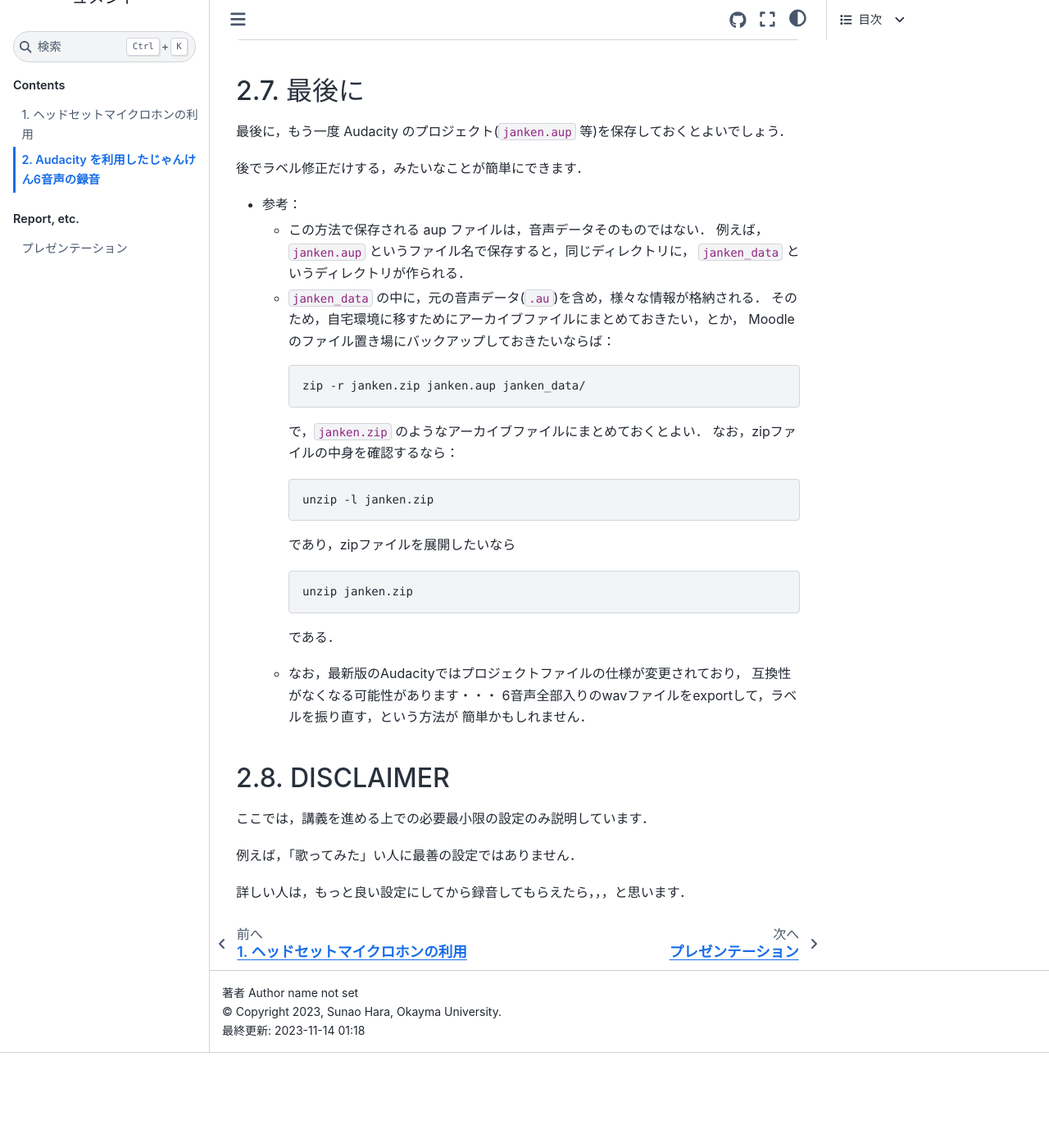
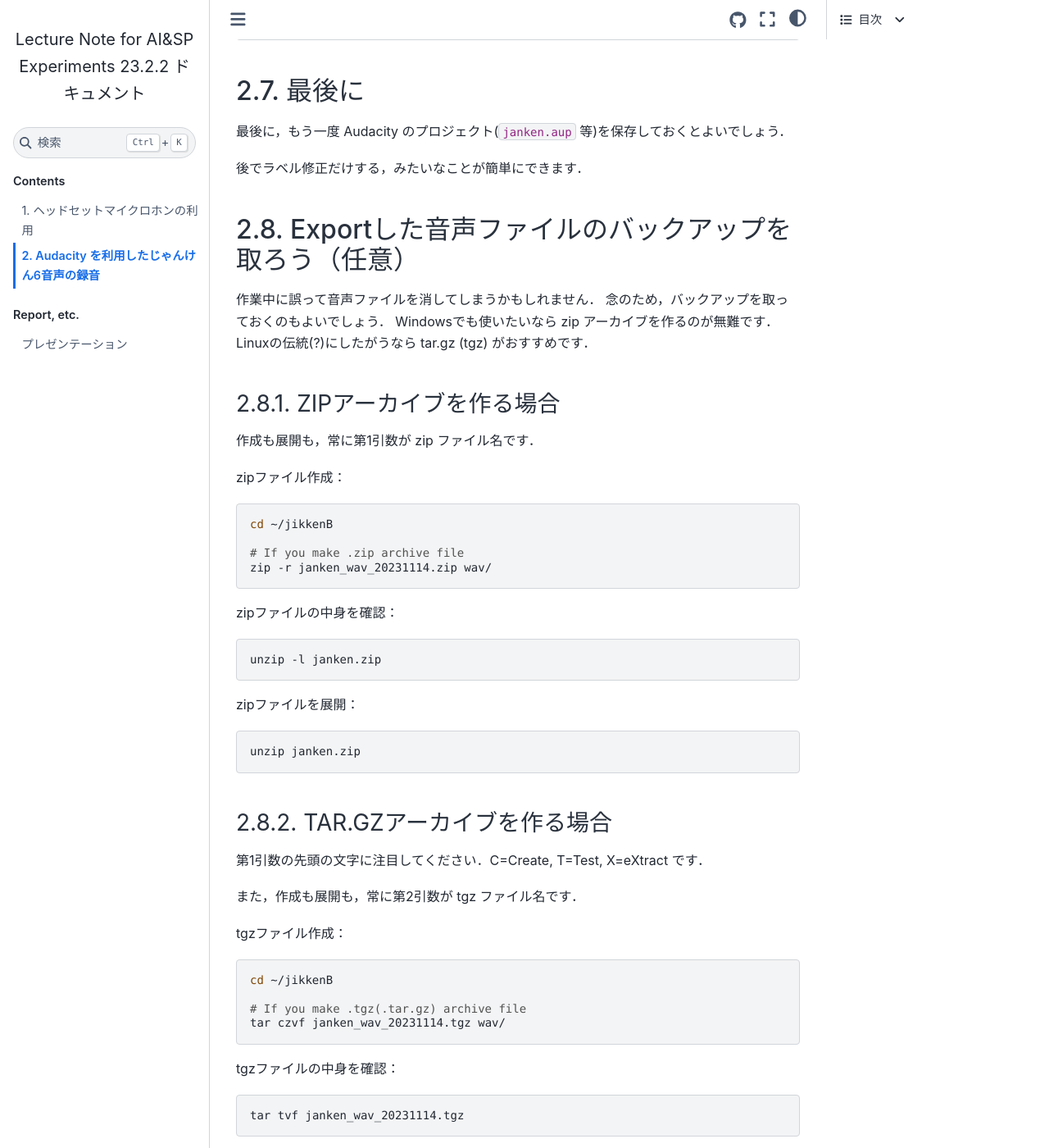
Before and after one commit to naoh16/lecture-note-aisp-experiments, a Sphinx documentation site: the page built from source/record_audacity.rst, in a window 1280 px wide and 1400 px high, scrolled down 5227 px. Shown: the whole window at 82% size. Built offline with Sphinx 7.4.7 and the Sphinx Book theme 1.1.4, drawn with Linux system fonts in a browser that asks for light colours; before the commit the page ends 6511 px from its top, so only the background shows below that; some of the changed text lies outside the part shown.

Commit message:
Audacity 手順の追加修正

```diff
--- a/source/conf.py
+++ b/source/conf.py
@@ -23,7 +23,7 @@ copyright = '2023, Sunao Hara, Okayma University'
 #author = 'Sunao Hara'
 
 # The full version, including alpha/beta/rc tags
-release = '23.2.1'
+release = '23.2.2'
 
 
 # -- General configuration ---------------------------------------------------
--- a/source/record_audacity.rst
+++ b/source/record_audacity.rst
@@ -218,39 +218,92 @@ WAVファイルへの export
 
 後でラベル修正だけする，みたいなことが簡単にできます．
 
-- 参考：
 
-  - この方法で保存される aup ファイルは，音声データそのものではない．
-    例えば，``janken.aup`` というファイル名で保存すると，同じディレクトリに，
-    ``janken_data`` というディレクトリが作られる．
+Exportした音声ファイルのバックアップを取ろう（任意）
+----------------------------------------------------
 
-  - ``janken_data`` の中に，元の音声データ(``.au``)を含め，様々な情報が格納される．
-    そのため，自宅環境に移すためにアーカイブファイルにまとめておきたい，とか，
-    Moodleのファイル置き場にバックアップしておきたいならば：
+作業中に誤って音声ファイルを消してしまうかもしれません．
+念のため，バックアップを取っておくのもよいでしょう．
+Windowsでも使いたいなら zip アーカイブを作るのが無難です．
+Linuxの伝統(?)にしたがうなら tar.gz (tgz) がおすすめです．
 
-    .. code-block:: bash
+ZIPアーカイブを作る場合
+~~~~~~~~~~~~~~~~~~~~~~~~~~
 
-        zip -r janken.zip janken.aup janken_data/
+作成も展開も，常に第1引数が zip ファイル名です．
 
-    で，``janken.zip`` のようなアーカイブファイルにまとめておくとよい．
-    なお，zipファイルの中身を確認するなら：
+zipファイル作成：
 
-    .. code-block:: bash
+.. code-block:: bash
 
-        unzip -l janken.zip
+    cd ~/jikkenB
 
-    であり，zipファイルを展開したいなら
+    # If you make .zip archive file
+    zip -r janken_wav_20231114.zip wav/
 
-    .. code-block:: bash
+zipファイルの中身を確認：
 
-        unzip janken.zip
+.. code-block:: bash
 
-    である．
+    unzip -l janken.zip
 
-  - なお，最新版のAudacityではプロジェクトファイルの仕様が変更されており，
-    互換性がなくなる可能性があります・・・
-    6音声全部入りのwavファイルをexportして，ラベルを振り直す，という方法が
-    簡単かもしれません．
+zipファイルを展開：
+
+.. code-block:: bash
+
+    unzip janken.zip
+
+
+TAR.GZアーカイブを作る場合
+~~~~~~~~~~~~~~~~~~~~~~~~~~
+
+第1引数の先頭の文字に注目してください．C=Create, T=Test, X=eXtract です．
+
+また，作成も展開も，常に第2引数が tgz ファイル名です．
+
+tgzファイル作成：
+
+.. code-block:: bash
+
+    cd ~/jikkenB
+
+    # If you make .tgz(.tar.gz) archive file
+    tar czvf janken_wav_20231114.tgz wav/
+
+tgzファイルの中身を確認：
+
+.. code-block:: bash
+
+    tar tvf janken_wav_20231114.tgz
+
+tgzファイルを展開：
+
+.. code-block:: bash
+
+    tar xvf janken_wav_20231114.tgz
+
+
+Audacityプロジェクトのバックアップを取ろう（任意）
+---------------------------------------------------
+
+- Audacityで保存される aup ファイルは，音声データそのものではない．
+  例えば，``janken.aup`` というファイル名で保存すると，同じディレクトリに，
+  ``janken_data`` というディレクトリが作られる．
+
+- ``janken_data`` の中に，元の音声データ(``.au``)を含め，様々な情報が格納される．
+  そのため，自宅環境に移すためにアーカイブファイルにまとめておきたい，とか，
+  Moodleのファイル置き場にバックアップしておきたいならば：
+
+  .. code-block:: bash
+
+      zip -r janken.zip janken.aup janken_data/
+
+  で，``janken.zip`` のようなアーカイブファイルにまとめておくとよい．
+
+- なお，最新版のAudacityではプロジェクトファイルの仕様が変更されており，
+  互換性がなくなる可能性があります・・・
+  6音声全部入りのwavファイルをexportして，ラベルを振り直す，という方法が
+  簡単かもしれません．
 
 
 DISCLAIMER
```
